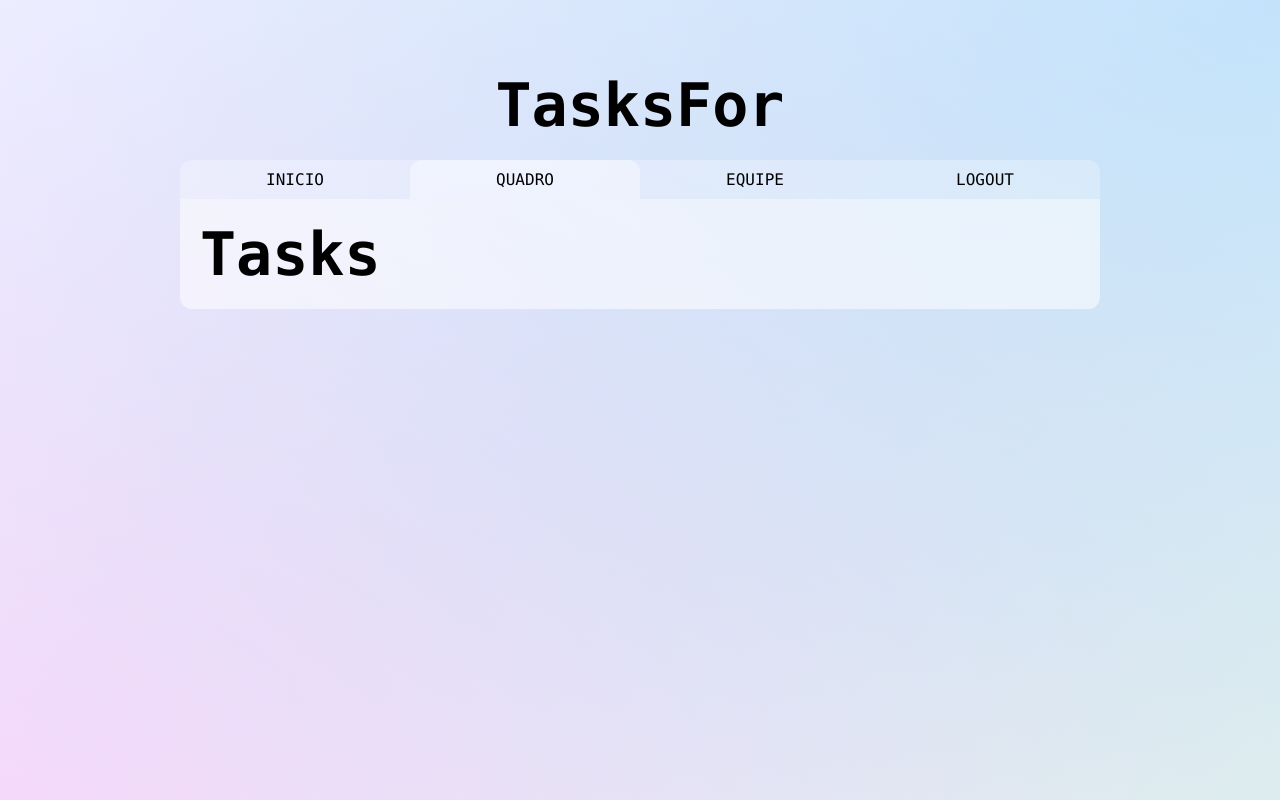
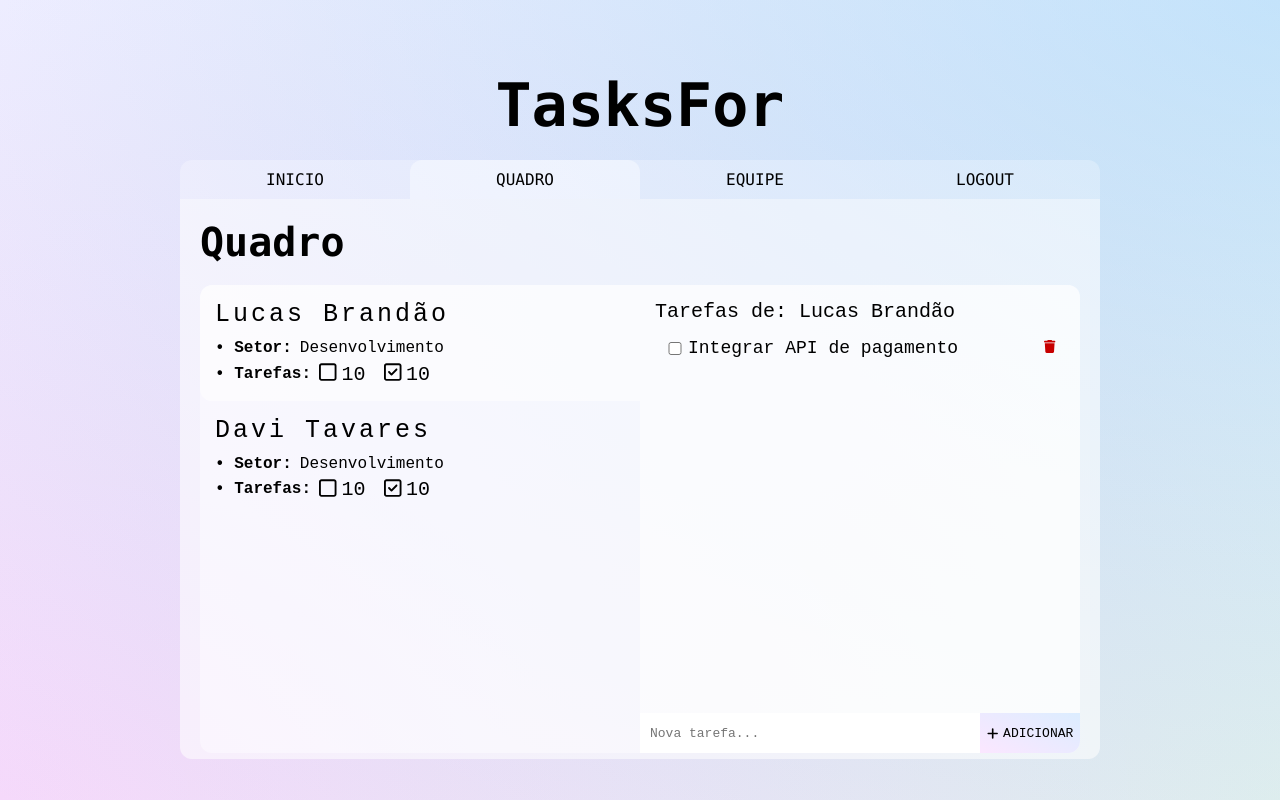
Before and after one commit to ManoCodigo/TasksFor, a Next.js app: page /tasks in a window 1280 px wide. Built offline with nearby package versions, Linux system fonts and the light colour scheme.

Commit message:
Cria mockup da tela de QUADRO

```diff
--- a/src/app/(authenticated)/home.scss
+++ b/src/app/(authenticated)/home.scss
@@ -37,6 +37,7 @@ ul {
 }
 
 main {
+  height: 70%;
   background-color: var(--bg-color-white-opacity-90);
   border-bottom-left-radius: var(--border-radius);
   border-bottom-right-radius: var(--border-radius);
--- a/src/app/(authenticated)/tasks/page.tsx
+++ b/src/app/(authenticated)/tasks/page.tsx
@@ -1,7 +1,81 @@
+import './tasks.scss';
+import { FontAwesomeIcon } from '@fortawesome/react-fontawesome';
+import { faSquare, faCheckSquare } from '@fortawesome/free-regular-svg-icons';
+
+import { library } from '@fortawesome/fontawesome-svg-core';
+import { fas } from '@fortawesome/free-solid-svg-icons';
+library.add(fas);
+
 export default function TasksPage() {
   return (
     <>
-      <h1>Tasks</h1>
+      <h2 className="title-page">Quadro</h2>
+      <section className="container-task">
+        <section className="container-list-users">
+          <div className="box-card">
+
+            <div className="card-info card-info-active">
+              <p>Lucas Brandão</p>
+              <p><strong>• Setor:</strong> Desenvolvimento</p>
+              <p>
+                <strong>• Tarefas:</strong>
+                <span>
+                  <FontAwesomeIcon icon={faSquare}/>
+                  <span>10</span>
+                </span>
+                <span>
+                  <FontAwesomeIcon icon={faCheckSquare}/>
+                  <span>10</span>
+                </span>
+              </p>
+            </div>
+
+            <div className="card-info">
+              <p>Davi Tavares</p>
+              <p><strong>• Setor:</strong> Desenvolvimento</p>
+              <p>
+                <strong>• Tarefas:</strong>
+                <span>
+                  <FontAwesomeIcon icon={faSquare}/>
+                  <span>10</span>
+                </span>
+                <span>
+                  <FontAwesomeIcon icon={faCheckSquare}/>
+                  <span>10</span>
+                </span>
+              </p>
+            </div>
+
+          </div>
+        </section>
+
+        <section className="container-list-tasks">
+          <div className="list-tasks">
+            <p>Tarefas de: Lucas Brandão</p>
+            <div className="box-task">
+
+              <div className="task">
+                <div>
+                  <input type="checkbox"/>
+                  <input type="text" value="Integrar API de pagamento"/>
+                </div>
+                <button>
+                  <FontAwesomeIcon icon="trash"/>
+                </button>
+              </div>
+
+            </div>
+          </div>
+
+          <div className="container-add-task">
+            <input type="text" placeholder="Nova tarefa..."/>
+            <button>
+              <FontAwesomeIcon icon="plus" />
+              Adicionar
+            </button>
+          </div>
+        </section>
+      </section>
     </>
   )
 }
--- /dev/null
+++ b/src/app/(authenticated)/tasks/tasks.scss
@@ -0,0 +1,142 @@
+@import '../../utils/mixins-utils.scss';
+
+.title-page {
+  margin-bottom: rem(20);
+}
+
+.container-task {
+  height: 90%;
+  display: grid;
+  grid-template-columns: 1fr 1fr;
+  background-color: var(--bg-color-white-opacity-60);
+  border-radius: var(--border-radius);
+
+  .container-list-users {
+
+    .box-card {
+      max-height: rem(555);
+      overflow: auto;
+      border-bottom-left-radius: var(--border-radius);
+      border-top-left-radius: var(--border-radius);
+      cursor: pointer;
+
+      .card-info-active {
+        background: var(--bg-color-white-opacity-90) !important;
+      }
+
+      .card-info {
+        border-bottom-left-radius: var(--border-radius);
+        border-top-left-radius: var(--border-radius);
+        padding: rem(15);
+        transition: .3s;
+
+        &:hover {
+          background: var(--bg-color-white-opacity-40);
+        }
+
+        p {
+          display: flex;
+          gap: rem(8);
+          align-items: center;
+
+          &:nth-child(1) {
+            font-size: rem(25);
+            letter-spacing: rem(3);
+            margin-bottom: rem(10);
+          }
+
+          span {
+            font-size: rem(20);
+
+            span {
+              margin-left: rem(5);
+            }
+          }
+
+          span + span {
+            margin-left: rem(10);
+          }
+        }
+
+        p + p {
+          margin-top: rem(5);
+        }
+      }
+    }
+  }
+
+  .container-list-tasks {
+    display: grid;
+    grid-template-rows: 1fr rem(40);
+
+    .list-tasks {
+      padding: rem(15);
+      background: var(--bg-color-white-opacity-90);
+      border-top-right-radius: var(--border-radius);
+
+      p {
+        font-size: rem(20);
+        margin-bottom: rem(10);
+      }
+
+      .box-task {
+        max-height: rem(448);
+        overflow: auto;
+
+        .task {
+          display: grid;
+          grid-template-columns: 1fr rem(20);
+          justify-content: space-between;
+          align-items: center;
+          padding: rem(5) rem(10);
+          border-radius: var(--border-radius);
+          transition: .3s;
+
+          div {
+            display: grid;
+            grid-template-columns: rem(20) 1fr;
+            align-items: center;
+            gap: rem(3);
+
+            input {
+              font-size: rem(18);
+            }
+          }
+
+          button {
+            color: var(--crud-delete);
+            text-align: right;
+          }
+
+          &:hover {
+            background: var(--bg-color-white-opacity-90)
+          }
+        }
+      }
+    }
+
+    .container-add-task {
+      display: grid;
+      grid-template-columns: 1fr rem(100);
+      background-color: white;
+      border-bottom-right-radius: var(--border-radius);
+
+      input {
+        padding: 0 rem(10);
+      }
+
+      button {
+        display: flex;
+        justify-content: center;
+        align-items: center;
+        gap: rem(5);
+        background: var( --button-color-default);
+        border-bottom-right-radius: var(--border-radius);
+
+        &:hover {
+          background-color: var(--button-hover-color);
+        }
+      }
+    }
+  }
+}
--- a/src/app/(authenticated)/users/user.scss
+++ b/src/app/(authenticated)/users/user.scss
@@ -23,13 +23,12 @@
 }
 
 .container-list-user {
-  max-height: rem(500);
+  max-height: 550px;
   overflow: auto;
   display: grid;
   grid-template-columns: 1fr 1fr;
   gap: rem(20);
   border-radius: var(--border-radius);
-  padding-right: rem(10);
 
   .box-card {
     background: var(--bg-color-white-opacity-90);
@@ -58,7 +57,7 @@
         }
 
         span + span {
-          margin-left: 10px;
+          margin-left: rem(10);
         }
       }
 
@@ -81,11 +80,11 @@
         padding: rem(10) 0;
 
         &:nth-child(1) {
-          border-bottom-left-radius: rem(12);
+          border-bottom-left-radius: var(--border-radius);
         }
 
         &:nth-child(2) {
-          border-bottom-right-radius: rem(12);
+          border-bottom-right-radius: var(--border-radius);
         }
 
         &:hover {
--- a/src/app/globals.scss
+++ b/src/app/globals.scss
@@ -15,6 +15,8 @@
 
   --button-color-default: linear-gradient(25deg, #ee92ff39, #61afff39);
   --button-hover-color: rgba(0, 0, 0, 0.05);
+
+  --crud-delete: #c70000;
 
   --bg-color-white-opacity-40: #ffffff40;
   --bg-color-white-opacity-60: #ffffff60;
@@ -69,8 +71,9 @@ a {
   text-decoration: none;
 }
 
-input, button {
+input[type="text"], button {
   all: unset;
+  font-family: monospace;
 }
 
 button {
@@ -83,7 +86,6 @@ button {
 ::-webkit-scrollbar-thumb {
   background: rgba(0, 0, 0, 0.25);
   border-radius: var(--border-radius);
-  padding: rem(10);
 }
 ::-webkit-scrollbar {
   width: rem(5);
--- a/src/app/utils/mixins-utils.scss
+++ b/src/app/utils/mixins-utils.scss
@@ -1,3 +1,9 @@
+
+@mixin height-content-default {
+  max-height: rem(448);
+  overflow: auto;
+}
+
 
 @mixin glass-efect {
   background: rgba( 255, 255, 255, 0.35 );
```
